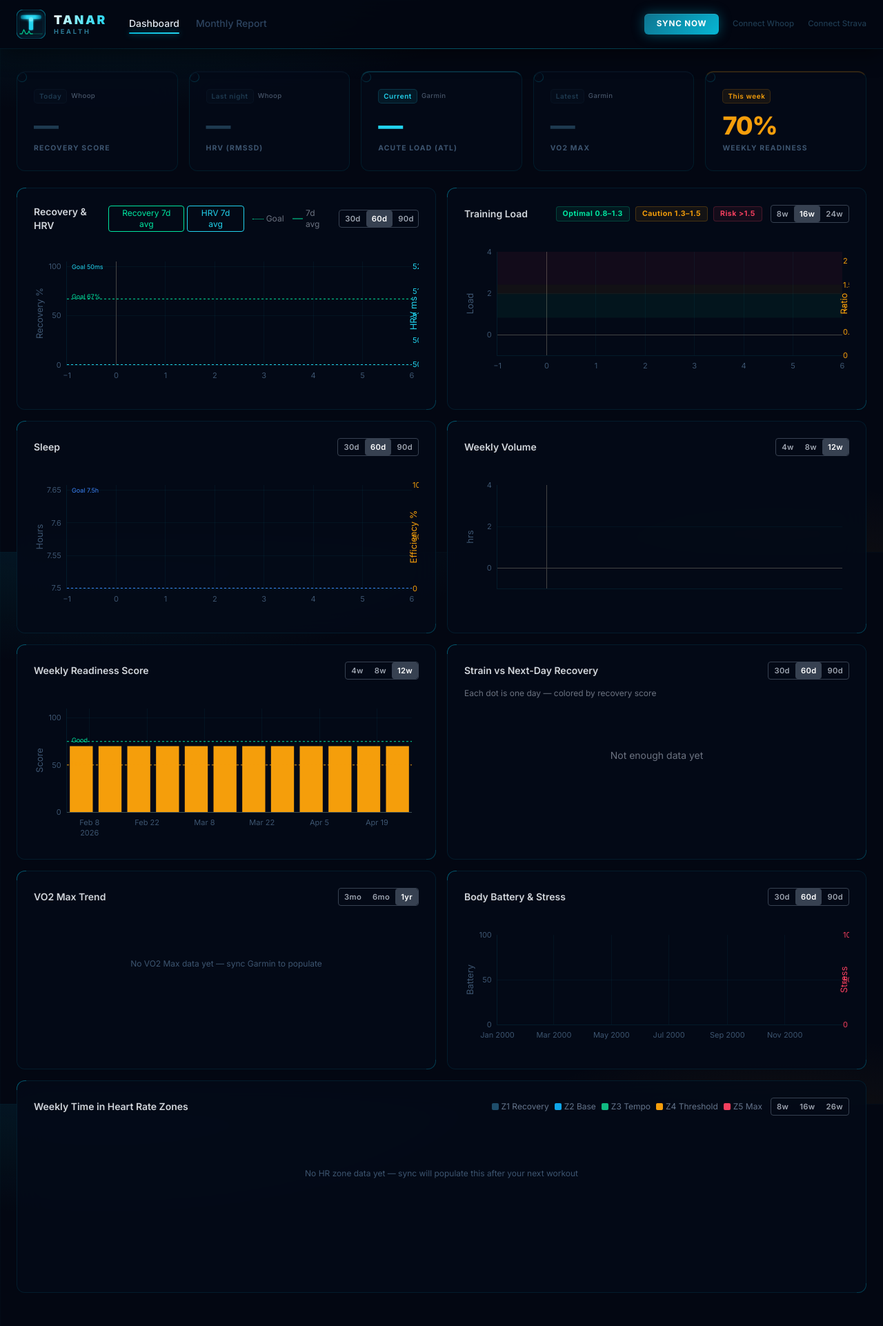
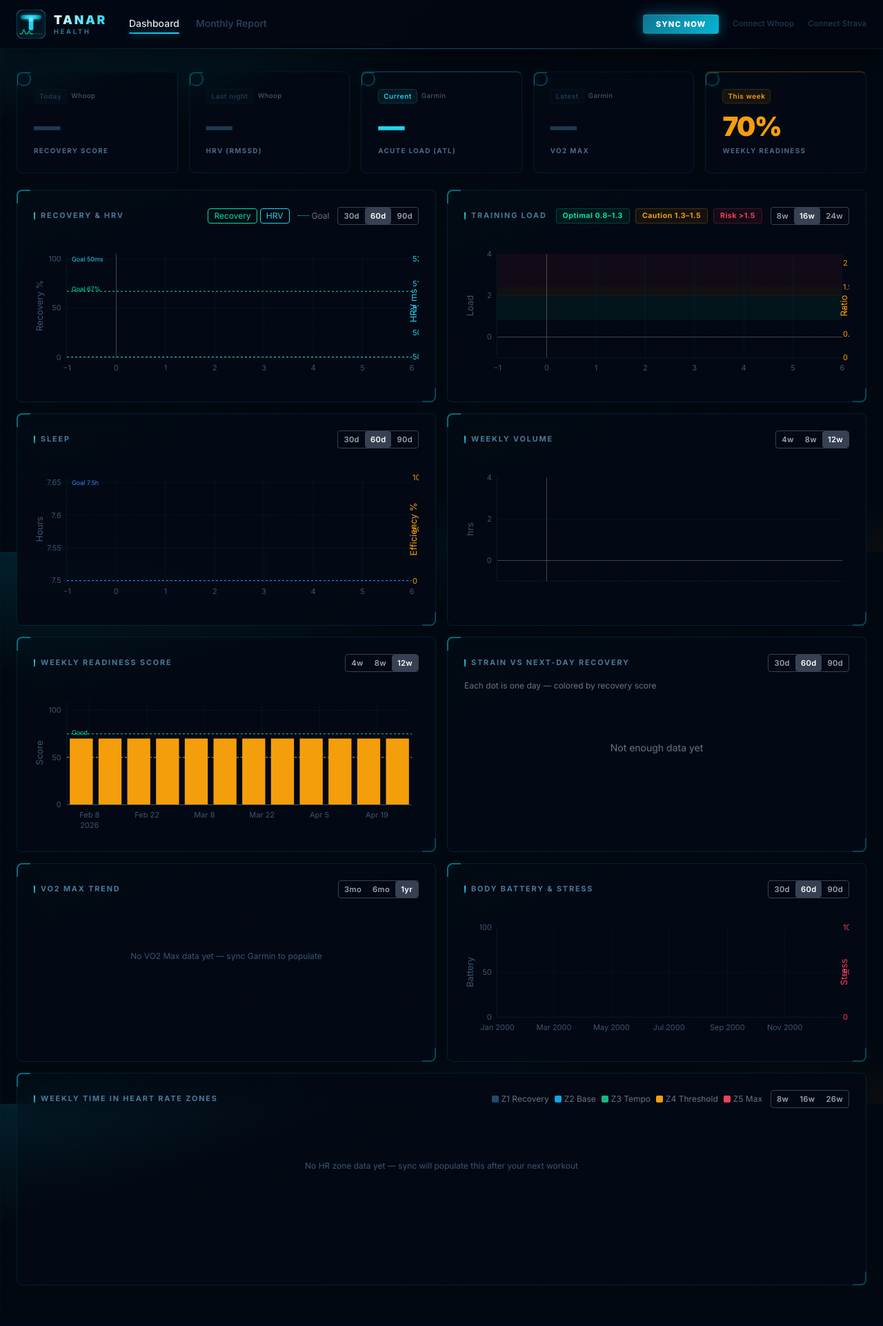
Before and after one commit to Tanarhw/health-dashboard, a FastAPI app: page / in a window 1280 px wide. Shown: the whole page at 69% size. After the commit the page ends 1863 px from the top, so only its background shows below. Run offline with FastAPI, Linux system fonts and the light colour scheme; data that the repository does not hold is empty; a map, chart or similar area stays blank; some libraries are stand-ins or nearby versions.

Commit message:
Visual upgrade: sharper cards, tactical headers, deeper contrast
- Remove '7d avg' from recovery chart toggle buttons
- Add .chart-title class: uppercase, tracked, left cyan accent bar
- Card border-radius 12px -> 8px, corner brackets wider (20px, more vivid)
- Card background adds subtle top-left cyan gradient tint
- Deeper background color, more intense atmospheric blooms (3 radials)
- Stronger hover glow on cards
- Stat values: 2.4rem weight-900, tighter tracking
- Sync button: sharper corners, heavier tracking, stronger glow
- --text-muted slightly more readable (#3d5570 -> #4a6a85)

Co-Authored-By: Claude Sonnet 4.6 <noreply@anthropic.com>

```diff
--- a/app/templates/base.html
+++ b/app/templates/base.html
@@ -13,31 +13,31 @@
     *, *::before, *::after { box-sizing: border-box; margin: 0; }
 
     :root {
-      --bg:           #030712;
-      --bg-card:      rgba(4, 11, 24, 0.9);
+      --bg:           #020810;
+      --bg-card:      rgba(3, 9, 20, 0.92);
       --cyan:         #06b6d4;
       --cyan-hi:      #22d3ee;
       --cyan-lo:      rgba(6,182,212,0.12);
       --amber:        #f59e0b;
       --neon-green:   #00e5a0;
       --electric-red: #f43f5e;
-      --border:       rgba(6,182,212,0.11);
-      --border-active:rgba(6,182,212,0.38);
-      --text:         #cdd6e8;
-      --text-muted:   #3d5570;
+      --border:       rgba(6,182,212,0.13);
+      --border-active:rgba(6,182,212,0.45);
+      --text:         #d0daea;
+      --text-muted:   #4a6a85;
     }
 
     html { scroll-behavior: smooth; }
 
     body {
       background-color: var(--bg);
-      /* Subtle tech grid + two atmospheric blooms */
       background-image:
-        linear-gradient(rgba(6,182,212,0.028) 1px, transparent 1px),
-        linear-gradient(90deg, rgba(6,182,212,0.028) 1px, transparent 1px),
-        radial-gradient(ellipse 90% 55% at 12% -8%, rgba(6,182,212,0.13) 0%, transparent 52%),
-        radial-gradient(ellipse 60% 40% at 88% 108%, rgba(245,158,11,0.07) 0%, transparent 52%);
-      background-size: 48px 48px, 48px 48px, 100% 100%, 100% 100%;
+        linear-gradient(rgba(6,182,212,0.032) 1px, transparent 1px),
+        linear-gradient(90deg, rgba(6,182,212,0.032) 1px, transparent 1px),
+        radial-gradient(ellipse 85% 50% at 10% -5%, rgba(6,182,212,0.18) 0%, transparent 55%),
+        radial-gradient(ellipse 55% 38% at 90% 110%, rgba(245,158,11,0.09) 0%, transparent 50%),
+        radial-gradient(ellipse 40% 30% at 55% 105%, rgba(6,182,212,0.06) 0%, transparent 50%);
+      background-size: 48px 48px, 48px 48px, 100% 100%, 100% 100%, 100% 100%;
       background-attachment: fixed;
       color: var(--text);
       font-family: 'Inter', system-ui, sans-serif;
@@ -65,37 +65,37 @@
 
     /* ── Cards ── */
     .card {
-      background: var(--bg-card);
+      background: linear-gradient(160deg, rgba(6,182,212,0.025) 0%, var(--bg-card) 30%);
       border: 1px solid var(--border);
-      border-radius: 12px;
+      border-radius: 8px;
       padding: 1.5rem;
-      backdrop-filter: blur(20px);
-      -webkit-backdrop-filter: blur(20px);
+      backdrop-filter: blur(24px);
+      -webkit-backdrop-filter: blur(24px);
       position: relative;
-      transition: border-color 0.22s, box-shadow 0.22s;
+      transition: border-color 0.2s, box-shadow 0.2s;
     }
     .card:hover {
       border-color: var(--border-active);
-      box-shadow: 0 0 28px rgba(6,182,212,0.07), 0 8px 40px rgba(0,0,0,0.5);
+      box-shadow: 0 0 40px rgba(6,182,212,0.09), 0 12px 48px rgba(0,0,0,0.65);
     }
     /* Corner bracket top-left */
     .card::before {
       content: '';
       position: absolute; top: -1px; left: -1px;
-      width: 14px; height: 14px;
-      border-top: 1.5px solid rgba(6,182,212,0.38);
-      border-left: 1.5px solid rgba(6,182,212,0.38);
-      border-radius: 12px 0 0 0;
+      width: 20px; height: 20px;
+      border-top: 2px solid rgba(6,182,212,0.55);
+      border-left: 2px solid rgba(6,182,212,0.55);
+      border-radius: 8px 0 0 0;
       pointer-events: none;
     }
     /* Corner bracket bottom-right */
     .card::after {
       content: '';
       position: absolute; bottom: -1px; right: -1px;
-      width: 14px; height: 14px;
-      border-bottom: 1.5px solid rgba(6,182,212,0.22);
-      border-right: 1.5px solid rgba(6,182,212,0.22);
-      border-radius: 0 0 12px 0;
+      width: 20px; height: 20px;
+      border-bottom: 2px solid rgba(6,182,212,0.32);
+      border-right: 2px solid rgba(6,182,212,0.32);
+      border-radius: 0 0 8px 0;
       pointer-events: none;
     }
 
@@ -109,13 +109,28 @@
       pointer-events: none;
     }
     .stat-value {
-      font-size: 2.25rem; font-weight: 800;
-      line-height: 1; letter-spacing: -0.035em;
+      font-size: 2.4rem; font-weight: 900;
+      line-height: 1; letter-spacing: -0.04em;
     }
     .stat-label {
-      font-size: 0.65rem; color: var(--text-muted);
-      text-transform: uppercase; letter-spacing: 0.11em;
-      font-weight: 700; margin-top: 0.45rem;
+      font-size: 0.62rem; color: var(--text-muted);
+      text-transform: uppercase; letter-spacing: 0.13em;
+      font-weight: 700; margin-top: 0.5rem;
+    }
+
+    /* ── Chart section titles ── */
+    .chart-title {
+      font-size: 0.68rem; font-weight: 700;
+      text-transform: uppercase; letter-spacing: 0.17em;
+      color: #4a7a9b;
+      padding-left: 10px; position: relative;
+    }
+    .chart-title::before {
+      content: '';
+      position: absolute; left: 0; top: 50%; transform: translateY(-50%);
+      width: 2px; height: 11px;
+      background: linear-gradient(180deg, #22d3ee 0%, #0891b2 100%);
+      border-radius: 1px;
     }
 
     /* ── Tags ── */
@@ -145,15 +160,15 @@
 
     /* ── Sync button ── */
     .btn-primary {
-      background: linear-gradient(135deg, #0e7490, #06b6d4);
-      color: #fff; font-size: 0.73rem; font-weight: 700;
-      padding: 0.4rem 1.1rem; border-radius: 6px; border: none;
-      cursor: pointer; letter-spacing: 0.07em; text-transform: uppercase;
-      transition: box-shadow 0.18s, opacity 0.18s;
-      box-shadow: 0 0 18px rgba(6,182,212,0.4), inset 0 1px 0 rgba(255,255,255,0.1);
+      background: linear-gradient(135deg, #0e7490 0%, #06b6d4 100%);
+      color: #fff; font-size: 0.7rem; font-weight: 800;
+      padding: 0.38rem 1.15rem; border-radius: 4px; border: none;
+      cursor: pointer; letter-spacing: 0.1em; text-transform: uppercase;
+      transition: box-shadow 0.15s, opacity 0.15s;
+      box-shadow: 0 0 20px rgba(6,182,212,0.45), inset 0 1px 0 rgba(255,255,255,0.12);
     }
-    .btn-primary:hover { box-shadow: 0 0 28px rgba(6,182,212,0.6), inset 0 1px 0 rgba(255,255,255,0.1); }
-    .btn-primary:disabled { opacity: 0.35; box-shadow: none; cursor: default; }
+    .btn-primary:hover { box-shadow: 0 0 32px rgba(6,182,212,0.7), inset 0 1px 0 rgba(255,255,255,0.12); }
+    .btn-primary:disabled { opacity: 0.3; box-shadow: none; cursor: default; }
 
     /* ── Toggle buttons ── */
     .toggle-btn { border-radius: 4px; font-weight: 600; font-size: 0.7rem; letter-spacing: 0.03em; }
--- a/app/templates/dashboard.html
+++ b/app/templates/dashboard.html
@@ -8,17 +8,16 @@
 <div class="grid grid-cols-1 lg:grid-cols-2 gap-4 mb-4 fade-up delay-4">
   <div class="card">
     <div class="flex items-center justify-between mb-3">
-      <div class="text-sm font-semibold text-gray-300">Recovery & HRV</div>
+      <div class="chart-title">Recovery & HRV</div>
       <div class="flex items-center gap-3">
         <div class="flex gap-1">
           <button id="btnRecoveryLine" onclick="toggleTrace('chartRecovery', [0,1], this)"
-            class="text-xs px-2 py-0.5 rounded border transition" style="color:#00e5a0;border-color:#00e5a0">Recovery 7d avg</button>
+            class="text-xs px-2 py-0.5 rounded border transition" style="color:#00e5a0;border-color:#00e5a0">Recovery</button>
           <button id="btnHrvLine" onclick="toggleTrace('chartRecovery', [2,3], this)"
-            class="text-xs px-2 py-0.5 rounded border transition" style="color:#22d3ee;border-color:#22d3ee">HRV 7d avg</button>
+            class="text-xs px-2 py-0.5 rounded border transition" style="color:#22d3ee;border-color:#22d3ee">HRV</button>
         </div>
         <div class="flex gap-3 text-xs text-gray-500">
           <span class="flex items-center gap-1"><span style="display:inline-block;width:16px;border-top:1px dotted #00e5a0"></span>Goal</span>
-          <span class="flex items-center gap-1"><span style="display:inline-block;width:16px;border-top:2px solid #00e5a0;opacity:0.5"></span>7d avg</span>
         </div>
         <div id="toggleRecovery"></div>
       </div>
@@ -27,7 +26,7 @@
   </div>
   <div class="card">
     <div class="flex items-center justify-between mb-3">
-      <div class="text-sm font-semibold text-gray-300">Training Load</div>
+      <div class="chart-title">Training Load</div>
       <div class="flex items-center gap-3">
         <div class="flex gap-2 text-xs">
           <span class="tag tag-green">Optimal 0.8–1.3</span>
@@ -44,14 +43,14 @@
 <div class="grid grid-cols-1 lg:grid-cols-2 gap-4 mb-4">
   <div class="card">
     <div class="flex items-center justify-between mb-3">
-      <div class="text-sm font-semibold text-gray-300">Sleep</div>
+      <div class="chart-title">Sleep</div>
       <div id="toggleSleep"></div>
     </div>
     <div id="chartSleep" style="height:220px"></div>
   </div>
   <div class="card">
     <div class="flex items-center justify-between mb-3">
-      <div class="text-sm font-semibold text-gray-300">Weekly Volume</div>
+      <div class="chart-title">Weekly Volume</div>
       <div id="toggleVolume"></div>
     </div>
     <div id="chartVolume" style="height:220px"></div>
@@ -61,14 +60,14 @@
 <div class="grid grid-cols-1 lg:grid-cols-2 gap-4 mb-4">
   <div class="card">
     <div class="flex items-center justify-between mb-3">
-      <div class="text-sm font-semibold text-gray-300">Weekly Readiness Score</div>
+      <div class="chart-title">Weekly Readiness Score</div>
       <div id="toggleReadiness"></div>
     </div>
     <div id="chartReadiness" style="height:220px"></div>
   </div>
   <div class="card">
     <div class="flex items-center justify-between mb-3">
-      <div class="text-sm font-semibold text-gray-300">Strain vs Next-Day Recovery</div>
+      <div class="chart-title">Strain vs Next-Day Recovery</div>
       <div id="toggleStrain"></div>
     </div>
     <div class="text-xs text-gray-500 mb-2">Each dot is one day — colored by recovery score</div>
@@ -79,14 +78,14 @@
 <div class="grid grid-cols-1 lg:grid-cols-2 gap-4 mb-4">
   <div class="card">
     <div class="flex items-center justify-between mb-3">
-      <div class="text-sm font-semibold text-gray-300">VO2 Max Trend</div>
+      <div class="chart-title">VO2 Max Trend</div>
       <div id="toggleVo2"></div>
     </div>
     <div id="chartVo2" style="height:200px"></div>
   </div>
   <div class="card">
     <div class="flex items-center justify-between mb-3">
-      <div class="text-sm font-semibold text-gray-300">Body Battery & Stress</div>
+      <div class="chart-title">Body Battery & Stress</div>
       <div id="toggleGarmin"></div>
     </div>
     <div id="chartGarmin" style="height:200px"></div>
@@ -95,7 +94,7 @@
 
 <div class="card mb-4">
   <div class="flex items-center justify-between mb-3">
-    <div class="text-sm font-semibold text-gray-300">Weekly Time in Heart Rate Zones</div>
+    <div class="chart-title">Weekly Time in Heart Rate Zones</div>
     <div class="flex items-center gap-3">
       <div class="flex gap-2 text-xs" style="color:#64748b">
         <span class="flex items-center gap-1"><span style="display:inline-block;width:10px;height:10px;border-radius:2px;background:#1e4d6b"></span>Z1 Recovery</span>
```
